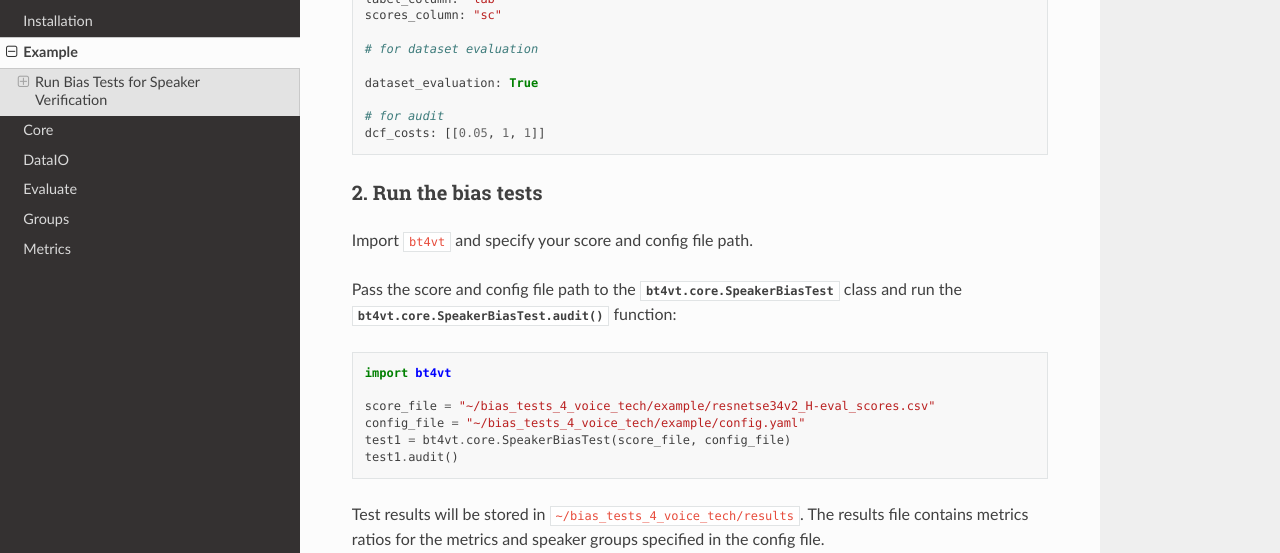
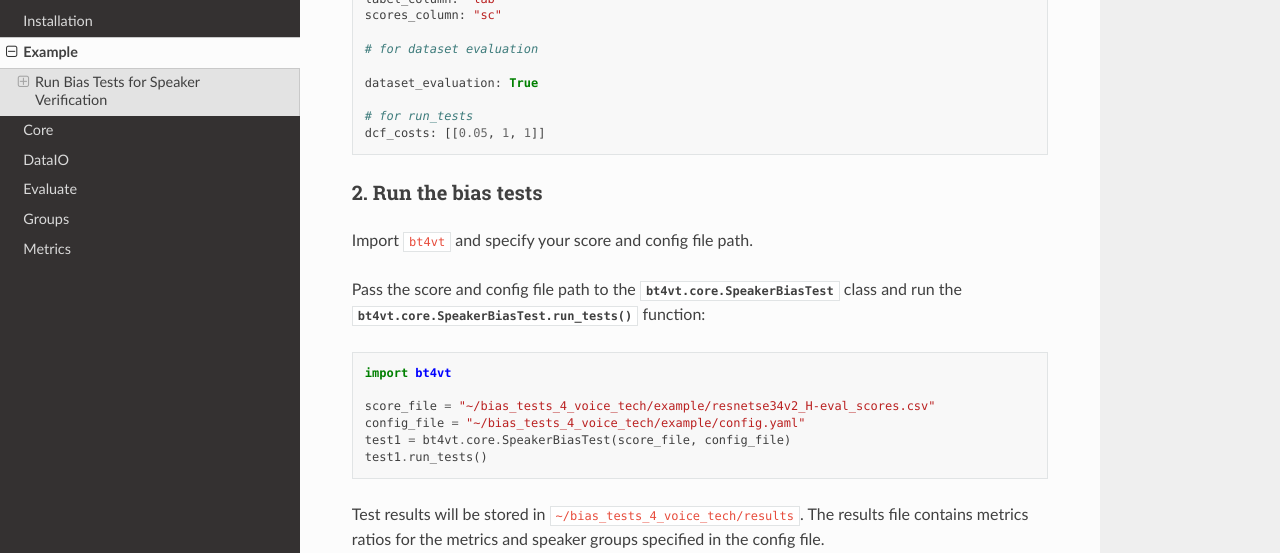
Before and after one commit to wiebket/bt4vt, a Sphinx documentation site: the page built from docs/source/example.rst, in a window 1280 px wide and 900 px high, scrolled down 1212 px. Shown: the part 160-713 px from the top of the window. Built offline with Sphinx 7.4.7 and the Read the Docs theme 2.0.0, drawn with Linux system fonts in a browser that asks for light colours.

Commit message:
rename audit to run_tests

```diff
--- a/docs/source/example.rst
+++ b/docs/source/example.rst
@@ -55,7 +55,7 @@ A template for the ``config.yaml`` file is provided in the ``bias_tests_4_voice_
 
     dataset_evaluation: True
 
-    # for audit
+    # for run_tests
     dcf_costs: [[0.05, 1, 1]]
 
 
@@ -63,13 +63,13 @@ A template for the ``config.yaml`` file is provided in the ``bias_tests_4_voice_
 ^^^^^^^^^^^^^^^^^^^^^^^^^^^
 Import ``bt4vt`` and specify your score and config file path.
 
-Pass the score and config file path to the :py:class:`bt4vt.core.SpeakerBiasTest` class and run the :py:func:`bt4vt.core.SpeakerBiasTest.audit` function::
+Pass the score and config file path to the :py:class:`bt4vt.core.SpeakerBiasTest` class and run the :py:func:`bt4vt.core.SpeakerBiasTest.run_tests` function::
 
     import bt4vt
 
     score_file = "~/bias_tests_4_voice_tech/example/resnetse34v2_H-eval_scores.csv"
     config_file = "~/bias_tests_4_voice_tech/example/config.yaml"
     test1 = bt4vt.core.SpeakerBiasTest(score_file, config_file)
-    test1.audit()
+    test1.run_tests()
 
 Test results will be stored in ``~/bias_tests_4_voice_tech/results``. The results file contains metrics ratios for the metrics and speaker groups specified in the config file.
```
Also changed, not shown: README.md (+3 -3 lines), 2 other files.
